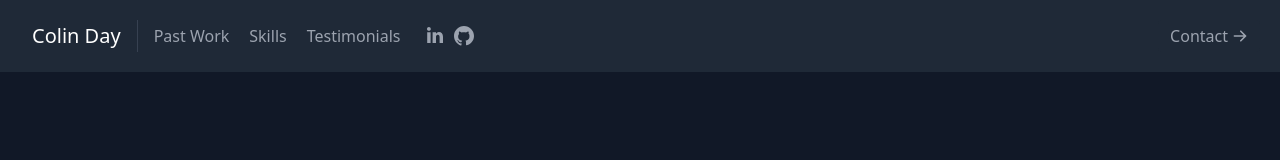
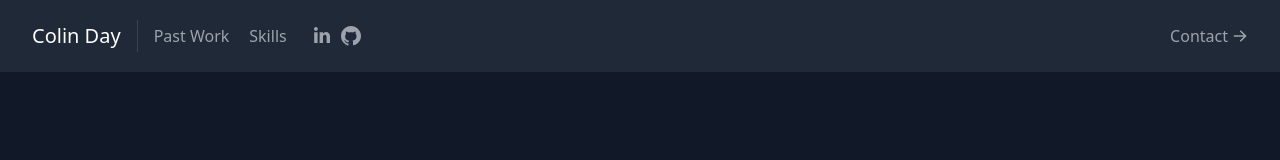
Before and after one commit to CDay98/my-portfolio, a React (Create React App) app: page / in a window 1280 px wide. Shown: the top 160 px of the page. Built offline with nearby package versions, Linux system fonts and the light colour scheme.

Commit message:
Remove Testimonials

```diff
--- a/src/components/Navbar.js
+++ b/src/components/Navbar.js
@@ -40,9 +40,9 @@
           <a href="#skills" className="mr-5 hover:text-white">
             Skills
           </a>
-          <a href="#testimonials" className="mr-5 hover:text-white">
+          {/* <a href="#testimonials" className="mr-5 hover:text-white">
             Testimonials
-          </a>
+          </a> */}
           <a
             href="https://www.linkedin.com/in/colin-day-907623228/"
             target="_blank"
```
